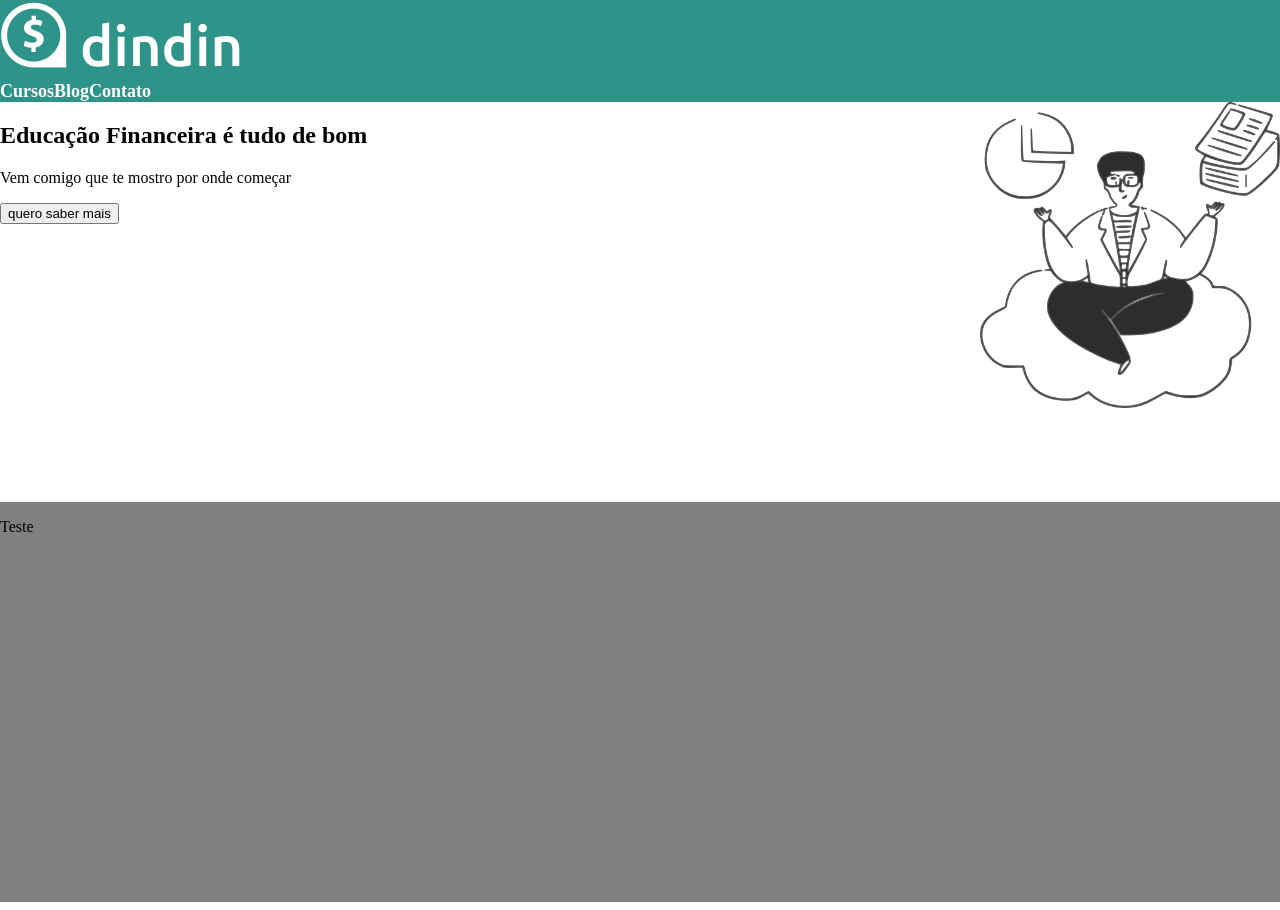
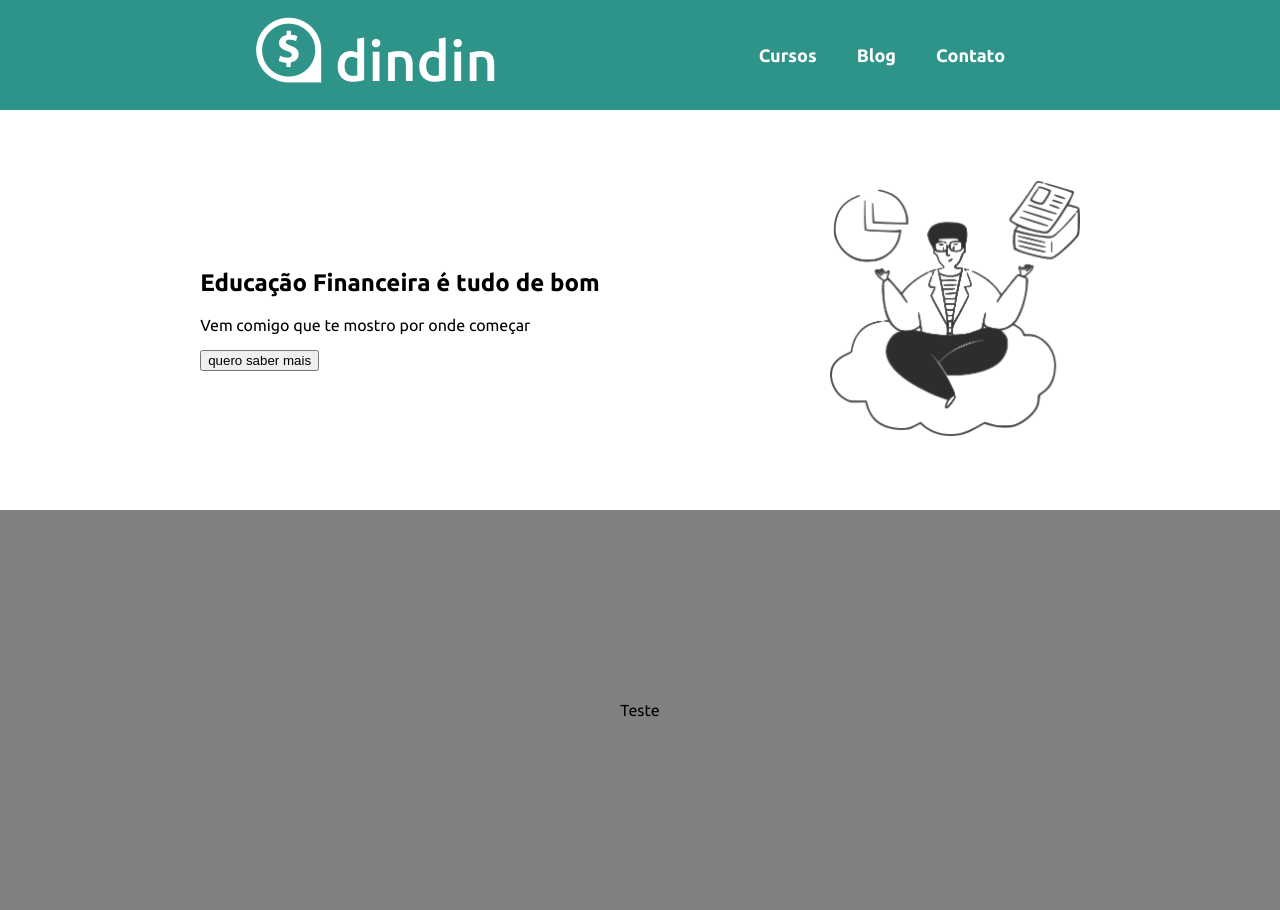
Before and after one commit to Silvio-Arem/gama-react, a React (Create React App) app: page / in a window 1280 px wide. Built offline with nearby package versions, Linux system fonts and the light colour scheme.

Commit message:
estilizando a pagina que nem a da aula

```diff
--- a/public/index.html
+++ b/public/index.html
@@ -1,14 +1,17 @@
 <!DOCTYPE html>
 <html lang="en">
+
 <head>
   <meta charset="utf-8" />
   <link rel="icon" href="%PUBLIC_URL%/favicon.ico" />
+  <link rel="preconnect" href="https://fonts.googleapis.com">
+  <link rel="preconnect" href="https://fonts.gstatic.com" crossorigin>
+  <link
+    href="https://fonts.googleapis.com/css2?family=Ubuntu:ital,wght@0,300;0,400;0,500;0,700;1,300;1,400;1,500;1,700&display=swap"
+    rel="stylesheet">
   <meta name="viewport" content="width=device-width, initial-scale=1" />
   <meta name="theme-color" content="#000000" />
-    <meta
-      name="description"
-      content="Web site created using create-react-app"
-    />
+  <meta name="description" content="Web site created using create-react-app" />
   <link rel="apple-touch-icon" href="%PUBLIC_URL%/logo192.png" />
   <!--
       manifest.json provides metadata used when your web app is installed on a
@@ -26,6 +29,7 @@
     -->
   <title>React App</title>
 </head>
+
 <body>
   <noscript>You need to enable JavaScript to run this app.</noscript>
   <div id="root"></div>
@@ -40,4 +44,5 @@
       To create a production bundle, use `npm run build` or `yarn build`.
     -->
 </body>
+
 </html>
--- a/src/Styles/global.css
+++ b/src/Styles/global.css
@@ -1,4 +1,5 @@
 body{
+    font-family: 'Ubuntu', sans-serif;
     background: white;
     margin: 0;
     padding: 0;
--- a/src/components/Box/styles.css
+++ b/src/components/Box/styles.css
@@ -1,6 +1,7 @@
 .box{
     display: flex;
-    justify-content: space-between;
+    justify-content:space-evenly;
+    align-items: center;
     width: 100%;
     height: 50vh;
 }
@@ -14,5 +15,6 @@
 }
 
 .box img{
-    width: 300px;
+    width: 250px;
+    margin-left: 30px;
 }
--- a/src/components/Header/index.tsx
+++ b/src/components/Header/index.tsx
@@ -6,12 +6,16 @@ import "./styles.css";
 function Header() {
     return (
         <header>
+            <div>
             <img src={Logo} alt="Logo do dindin" />
+            </div>
+            <div>
             <nav>
                 <Link texto="Cursos" redirect="/cursos"/>
                 <Link texto="Blog" redirect="/blog"/>
                 <Link texto="Contato" redirect="/contato"/>
             </nav>
+            </div>
         </header>
     );
 }
--- a/src/components/Header/styles.css
+++ b/src/components/Header/styles.css
@@ -1,3 +1,7 @@
 header {
+    display: flex;
+    justify-content: space-evenly;
+    align-items: center;
     background-color: #2E948a;
+    padding: 15px;
 }
--- a/src/components/Link/styles.css
+++ b/src/components/Link/styles.css
@@ -3,4 +3,5 @@
     font-weight: bold;
     font-size: 18px;
     text-decoration: none;
+    margin: 20px;
 }
```
Lines whose indentation alone changed are shown as unchanged.
